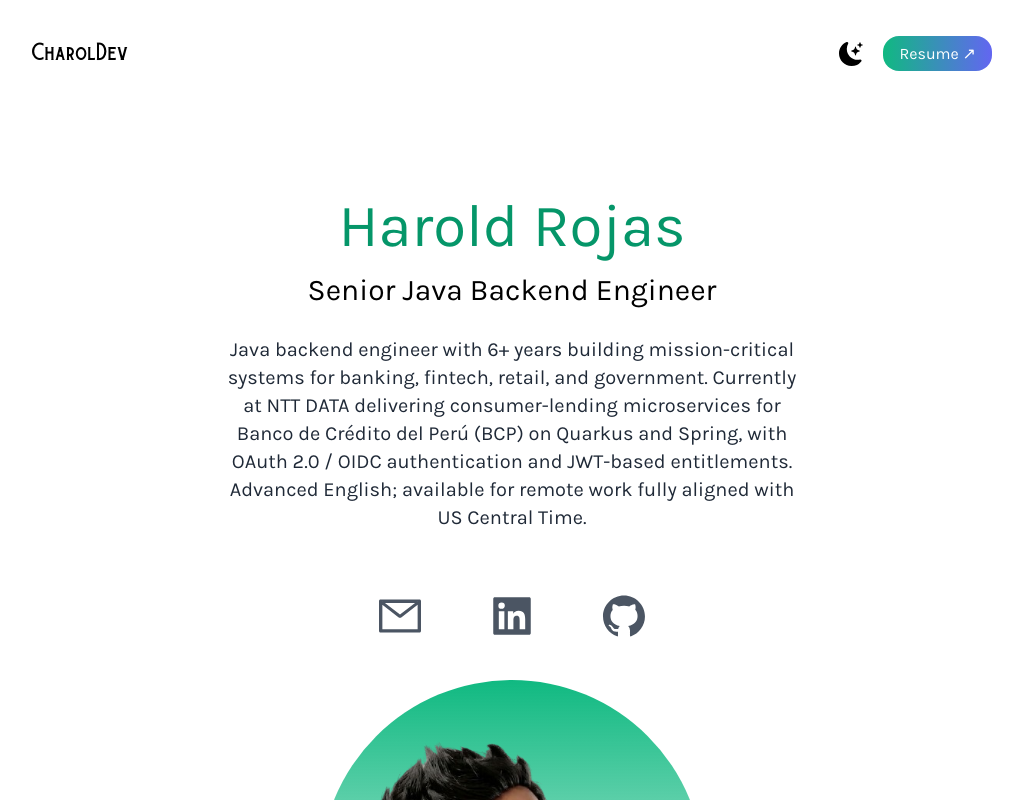
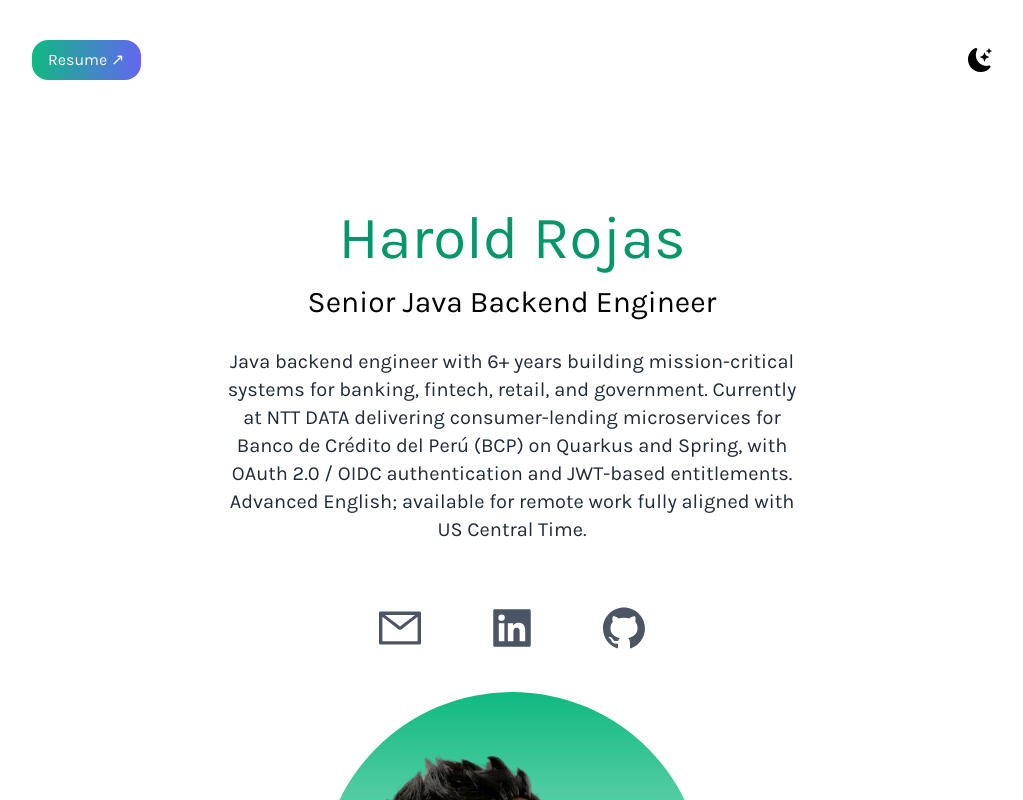
Before and after one commit to charold29/charoldev-portfolio, a React (Vite) app: page / in a window 1280 px wide. Shown: the whole page, without its empty margins (128-1151 px from the left). Built offline with nearby package versions, Linux system fonts and the light colour scheme.

Commit message:
feat: move CharolDev signature to footer

```diff
--- a/src/components/Footer.jsx
+++ b/src/components/Footer.jsx
@@ -2,7 +2,9 @@
   return (
     <footer className="text-gray-600 dark:bg-gray-900 py-4">
       <div className="text-center dark:text-gray-200">
-        <p>© 2026 - All rights reserved</p>
+        <a href="#" className="text-xl font-burtons hover:text-emerald-500 dark:hover:text-emerald-400 transition-colors">
+          CharolDev
+        </a>
       </div>
     </footer>
   );
--- a/src/components/Navbar.jsx
+++ b/src/components/Navbar.jsx
@@ -4,11 +4,14 @@
 export default function Navbar({ darkMode, setDarkMode }) {
   return (
     <nav className="py-10 mb-10 flex justify-between items-center">
-      <a href="#" className="text-xl dark:text-gray-200 font-burtons">
-        CharolDev
+      <a
+        className="bg-gradient-to-r from-emerald-500 to-indigo-500 text-white px-4 py-2 rounded-2xl"
+        href="/Harold_Rojas_CV_EN_v2.pdf"
+        target="_blank"
+        rel="noopener noreferrer"
+      >
+        Resume
       </a>
-      <ul className="flex items-center space-x-5">
-        <li>
       <button
         type="button"
         onClick={() => setDarkMode(!darkMode)}
@@ -17,18 +20,6 @@
       >
         <BsFillMoonStarsFill />
       </button>
-        </li>
-        <li>
-          <a
-            className="bg-gradient-to-r from-emerald-500 to-indigo-500 text-white px-4 py-2 rounded-2xl"
-            href="/Harold_Rojas_CV_EN_v2.pdf"
-            target="_blank"
-            rel="noopener noreferrer"
-          >
-            Resume
-          </a>
-        </li>
-      </ul>
     </nav>
   );
 }
```
Also changed, not shown: 2 other files (tests, documents, lock files or other folders). Lines whose indentation alone changed are shown as unchanged.
